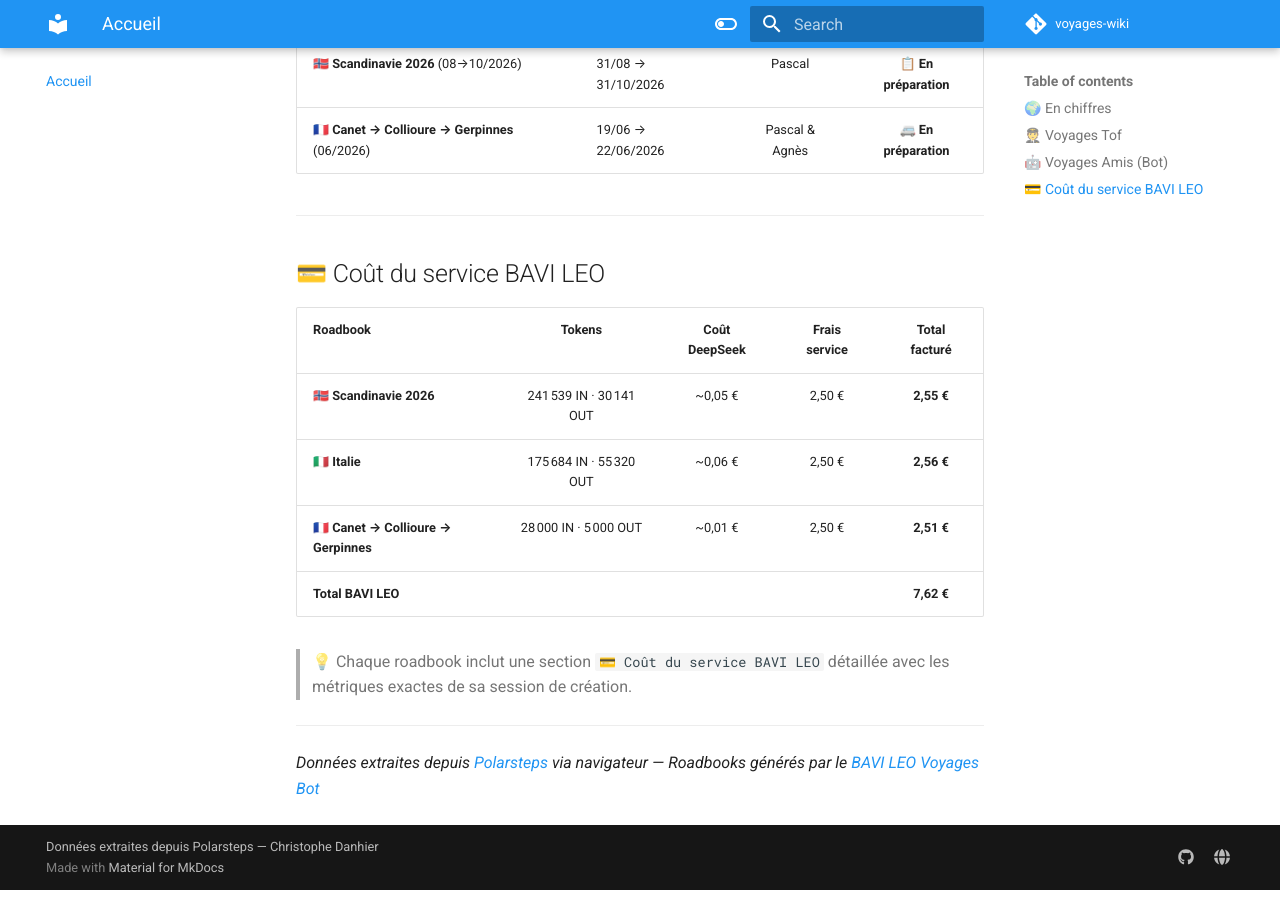
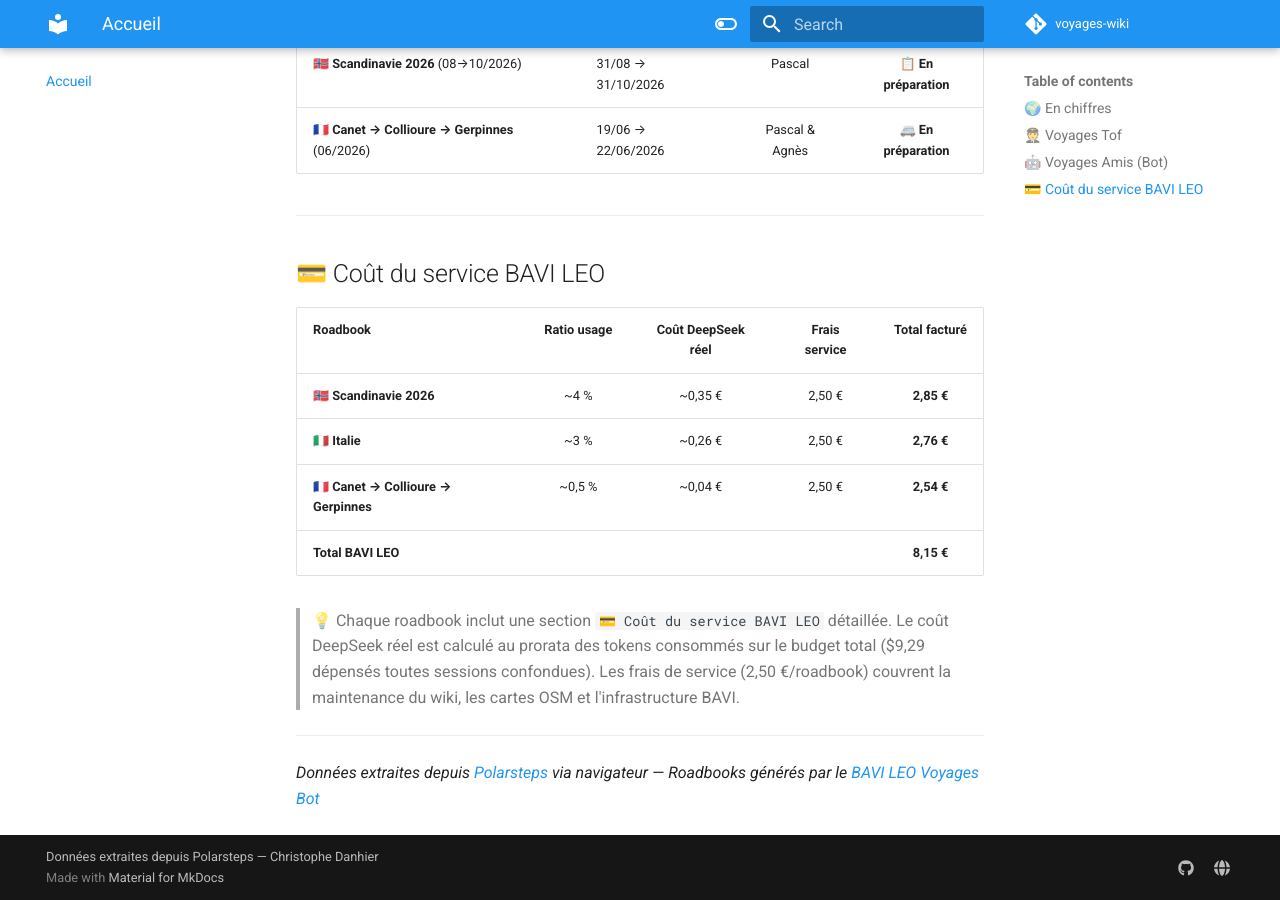
Before and after one commit to christophedanhier-hash/voyages-wiki, an MkDocs documentation site: the page built from docs/index.md, in a window 1280 px wide and 900 px high, scrolled down 1610 px. Built offline with MkDocs 1.6.1 and Material for MkDocs 9.7.7, drawn with Linux system fonts in a browser that asks for light colours; comment, search, counter and statistics services are not loaded.

Commit message:
💰 Correction coûts DeepSeek réels prorata .29

```diff
--- a/docs/index.md
+++ b/docs/index.md
@@ -42,14 +42,14 @@
 
 ## 💳 Coût du service BAVI LEO
 
-| Roadbook | Tokens | Coût DeepSeek | Frais service | Total facturé |
-|----------|:------:|:-------------:|:-------------:|:-------------:|
-| **🇳🇴 Scandinavie 2026** | 241 539 IN · 30 141 OUT | ~0,05 € | 2,50 € | **2,55 €** |
-| **🇮🇹 Italie** | 175 684 IN · 55 320 OUT | ~0,06 € | 2,50 € | **2,56 €** |
-| **🇫🇷 Canet → Collioure → Gerpinnes** | 28 000 IN · 5 000 OUT | ~0,01 € | 2,50 € | **2,51 €** |
-| **Total BAVI LEO** | | | | **7,62 €** |
+| Roadbook | Ratio usage | Coût DeepSeek réel | Frais service | Total facturé |
+|----------|:-----------:|:------------------:|:-------------:|:-------------:|
+| **🇳🇴 Scandinavie 2026** | ~4 % | ~0,35 € | 2,50 € | **2,85 €** |
+| **🇮🇹 Italie** | ~3 % | ~0,26 € | 2,50 € | **2,76 €** |
+| **🇫🇷 Canet → Collioure → Gerpinnes** | ~0,5 % | ~0,04 € | 2,50 € | **2,54 €** |
+| **Total BAVI LEO** | | | | **8,15 €** |
 
-> 💡 Chaque roadbook inclut une section `💳 Coût du service BAVI LEO` détaillée avec les métriques exactes de sa session de création.
+> 💡 Chaque roadbook inclut une section `💳 Coût du service BAVI LEO` détaillée. Le coût DeepSeek réel est calculé au prorata des tokens consommés sur le budget total ($9,29 dépensés toutes sessions confondues). Les frais de service (2,50 €/roadbook) couvrent la maintenance du wiki, les cartes OSM et l'infrastructure BAVI.
 
 ---
 
```
